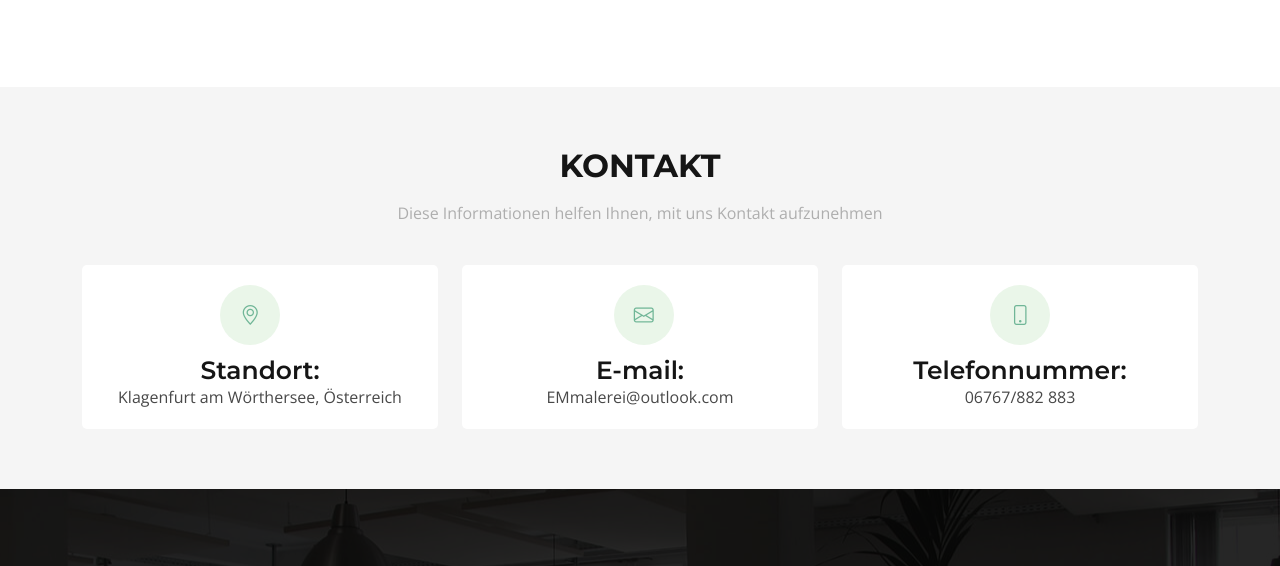
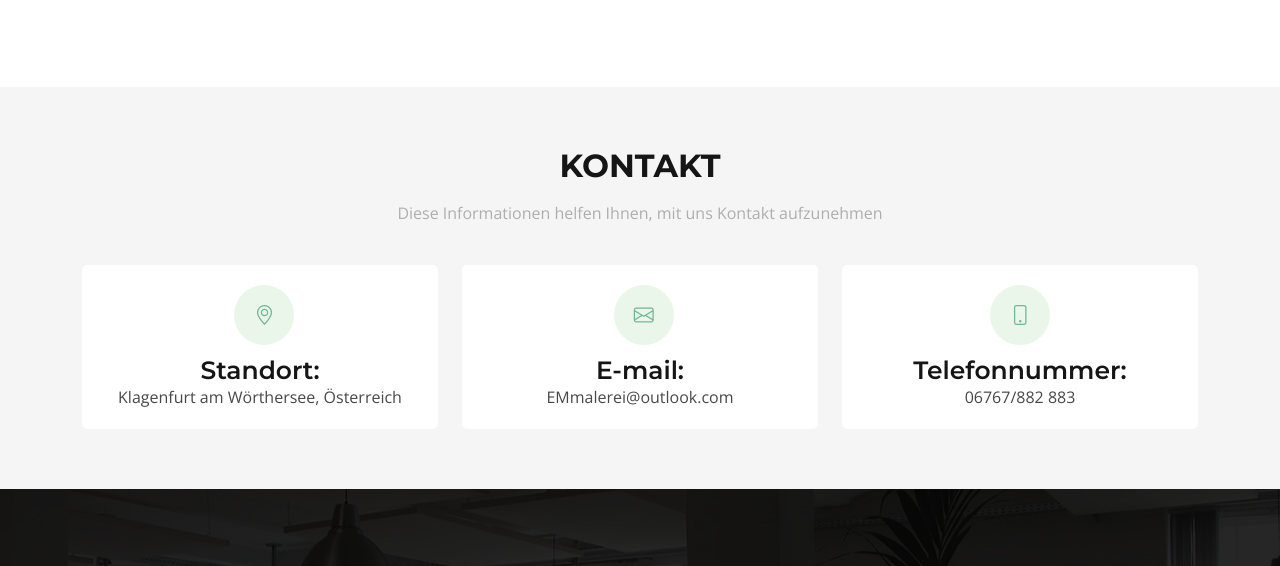
Before and after one commit to ErnadM/EMmalerei, a plain HTML site: page index.html in a window 1280 px wide. Shown: the part 4114-4680 px from the top of the page. Drawn offline with nearby package versions, Linux system fonts and the light colour scheme.

Commit message:
Update style.css

```diff
--- a/assets/css/style.css
+++ b/assets/css/style.css
@@ -760,6 +760,10 @@ section {
   margin-left: 36%;
 }
 
+.contact .info #geo {
+  margin-left: 41%;
+}
+
 .contact .info h4 {
   padding: 0;
   font-size: 25px;
```
